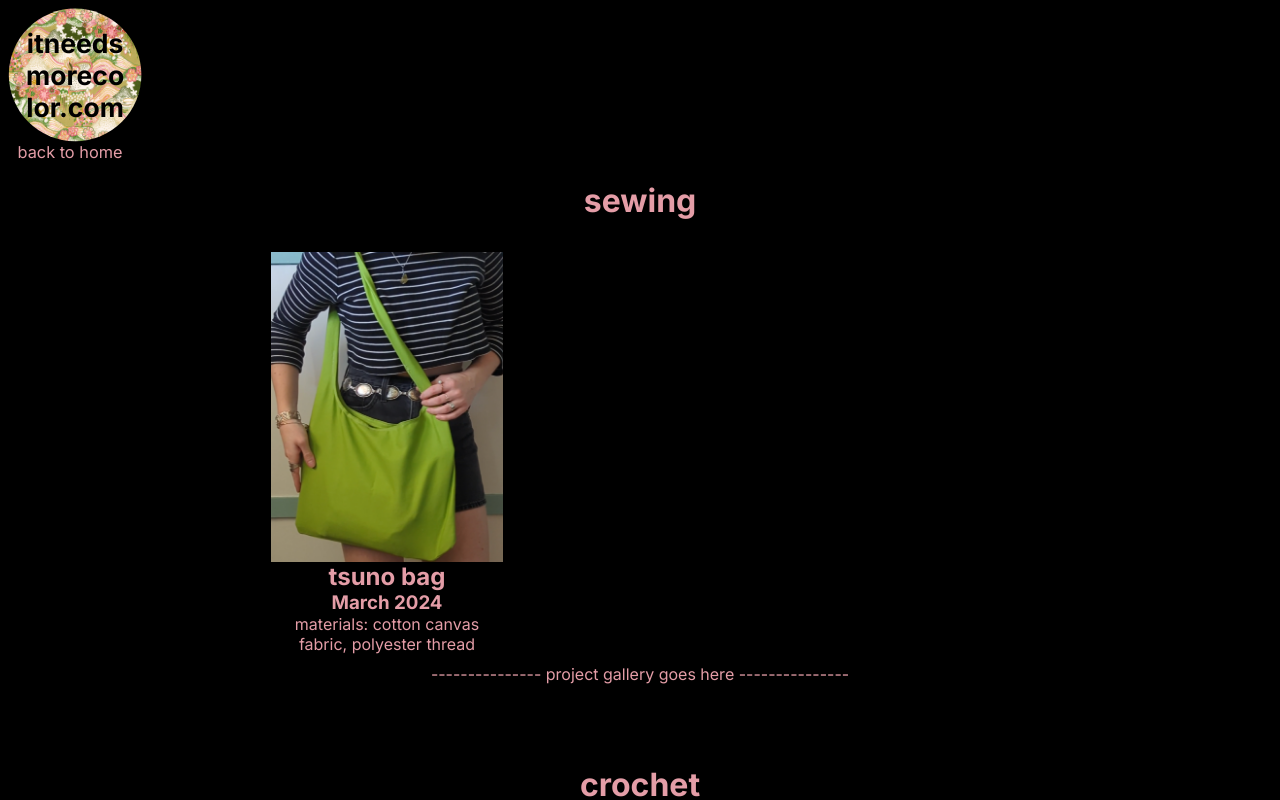
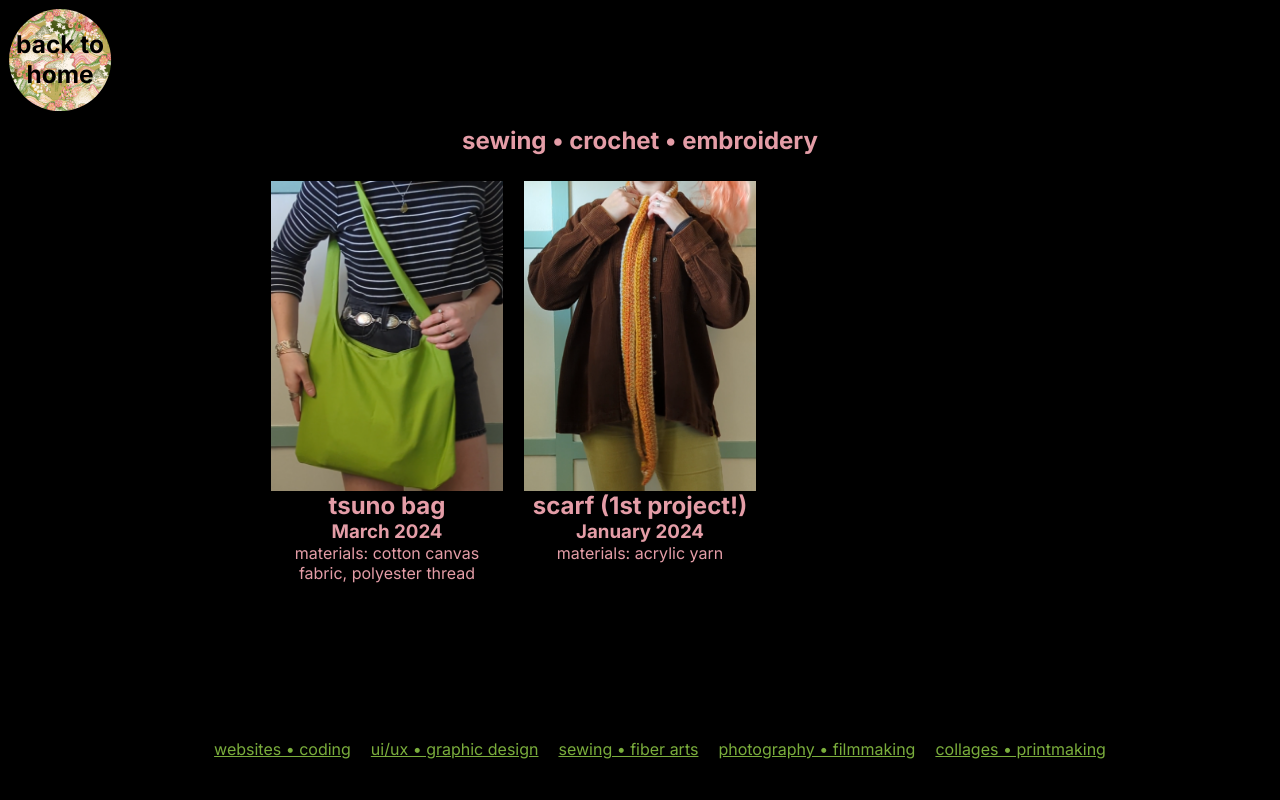
Before and after one commit to gracebmanning/itneedsmorecolor, a React (Create React App) app: page /sewing-fiberarts in a window 1280 px wide. Shown: the top 800 px of the page. Built offline with nearby package versions, Linux system fonts and the light colour scheme.

Commit message:
update project pages

```diff
--- a/src/components/Projects/ProjNavFooter.jsx
+++ b/src/components/Projects/ProjNavFooter.jsx
@@ -5,9 +5,8 @@ export function ProjNavbar() {
     <nav>
       <a className="proj-nav-link" href="/">
           <div className="proj-nav-circle">
-            <h1 id="proj-nav-title">itneedsmorecolor.com</h1>
+            <h1 id="proj-nav-title">back to home</h1>
           </div>
-          <p>back to home</p>
       </a>
     </nav>
   );
@@ -20,19 +19,19 @@ export function ProjFooter() {
         <li>
           <a href="/websites-coding">websites • coding</a>
         </li>
-        •
+
         <li>
           <a href="/uiux-graphicdesign">ui/ux • graphic design</a>
         </li>
-        •
+
         <li>
           <a href="/sewing-fiberarts">sewing • fiber arts</a>
         </li>
-        •
+
         <li>
           <a href="/photography-filmmaking">photography • filmmaking</a>
         </li>
-        •
+
         <li>
           <a href="/collages-printmaking">collages • printmaking</a>
         </li>
--- a/src/components/Projects/collages-printmaking.jsx
+++ b/src/components/Projects/collages-printmaking.jsx
@@ -5,10 +5,7 @@ function CollagesPrintmaking() {
     <div className="page-container">
         <ProjNavbar/>
         <div className="page-content">
-            <h1>collages</h1>
-            <p>--------------- project gallery goes here ---------------</p>
-            <br/><br/><br/>
-            <h1>printmaking</h1>
+            <h1 className="projectPageTitle">collages • printmaking</h1>
             <p>--------------- project gallery goes here ---------------</p>
         </div>
         <ProjFooter/>
--- a/src/components/Projects/photography-filmmaking.jsx
+++ b/src/components/Projects/photography-filmmaking.jsx
@@ -5,10 +5,7 @@ function PhotographyFilmmaking() {
     <div className="page-container">
         <ProjNavbar/>
         <div className="page-content">
-            <h1>photography</h1>
-            <p>--------------- project gallery goes here ---------------</p>
-            <br/><br/><br/>
-            <h1>filmmaking</h1>
+            <h1 className="projectPageTitle">photography • filmmaking</h1>
             <p>--------------- project gallery goes here ---------------</p>
         </div>
         <ProjFooter/>
--- a/src/components/Projects/projects.css
+++ b/src/components/Projects/projects.css
@@ -20,8 +20,8 @@
     margin-top: 10px;
     margin-left: 10px;
     border-radius: 50%;
-    width: 130px;
-    height: 130px;
+    width: 100px;
+    height: 100px;
     background-image: url('../../assets/images/daisychain.jpeg');
     background-size: contain;
     padding: 0px;
@@ -37,7 +37,7 @@
 #proj-nav-title{
     width: 100px;
     height: 100px;
-    font-size: 26px;
+    font-size: 24px;
     font-weight: 700;
     text-wrap: wrap;
     word-break: break-all;
@@ -46,6 +46,7 @@
 .proj-footer{
     text-align: center;
     margin-top: auto;
+    font-size: 16px;
 }
 
 .proj-footer-list{
@@ -66,9 +67,14 @@
     color: var(--accent-three);
 }
 
+.projectPageTitle{
+    font-size: 24px;
+}
+
 .projectGallery{
     height: fit-content;
     width: fit-content;
     display: grid;
     grid-template-columns: 1fr 1fr 1fr;
+    align-items: baseline;
 }
--- a/src/components/Projects/sewing-fiberarts.jsx
+++ b/src/components/Projects/sewing-fiberarts.jsx
@@ -2,7 +2,7 @@ import { ProjNavbar, ProjFooter } from './ProjNavFooter';
 import { crochetScarf1, tsunoBag } from '../../assets/images/project-images/project-images';
 import { ProjectTile } from './ProjectTile';
 
-const sewingProjects = [
+const fiberArtsProjects = [
   {
     title: "tsuno bag",
     date: "March 2024",
@@ -10,8 +10,6 @@ const sewingProjects = [
     image: tsunoBag,
     alt: "green tsuno bag"
   },
-]
-const crochetProjects = [
   {
     title: "scarf (1st project!)",
     date: "January 2024",
@@ -19,30 +17,19 @@ const crochetProjects = [
     image: crochetScarf1,
     alt: "skinny crochet scarf using colors of mustard, burnt orange, burgundy, and cream."
   },
-];
+]
 
 function SewingFiberArts() {
   return (
     <div className="page-container">
         <ProjNavbar/>
         <div className="page-content">
-            <h1>sewing</h1>
+            <h1 className="projectPageTitle">sewing • crochet • embroidery</h1>
             <div className="projectGallery">
-              {sewingProjects.map((proj, index) => (
+              {fiberArtsProjects.map((proj, index) => (
                   <ProjectTile key={index} project={proj} />
                 ))}
             </div>
-            <p>--------------- project gallery goes here ---------------</p>
-            <br/><br/><br/>
-            <h1>crochet</h1>
-            <div className="projectGallery">
-              {crochetProjects.map((proj, index) => (
-                  <ProjectTile key={index} project={proj} />
-                ))}
-            </div>
-            <br/><br/><br/>
-            <h1>embroidery</h1>
-            <p>--------------- project gallery goes here ---------------</p>
         </div>
         <ProjFooter/>
     </div>
--- a/src/components/Projects/uiux-graphicdesign.jsx
+++ b/src/components/Projects/uiux-graphicdesign.jsx
@@ -5,10 +5,7 @@ function UIUXGraphicDesign() {
     <div className="page-container">
         <ProjNavbar/>
         <div className="page-content">
-            <h1>UI/UX design</h1>
-            <p>--------------- project gallery goes here ---------------</p>
-            <br/><br/><br/>
-            <h1>graphic design</h1>
+            <h1 className="projectPageTitle">UI/UX design • graphic design</h1>
             <p>--------------- project gallery goes here ---------------</p>
         </div>
         <ProjFooter/>
--- a/src/components/Projects/websites-coding.jsx
+++ b/src/components/Projects/websites-coding.jsx
@@ -5,10 +5,7 @@ function WebsitesCoding() {
     <div className="page-container">
         <ProjNavbar/>
         <div className="page-content">
-            <h1>websites</h1>
-            <p>--------------- project gallery goes here ---------------</p>
-            <br/><br/><br/>
-            <h1>other coding projects</h1>
+            <h1 className="projectPageTitle">websites • other coding projects</h1>
             <p>--------------- project gallery goes here ---------------</p>
         </div>
         <ProjFooter/>
--- a/src/index.css
+++ b/src/index.css
@@ -3,6 +3,30 @@
   --accent-two: #366F75;
   --accent-three: #E49DA7;
   --accent-four: #F3F2D4;
+}
+
+/* width */
+::-webkit-scrollbar{
+  width: 1em;
+}
+
+/* track */
+::-webkit-scrollbar-track{
+  background: var(black);
+}
+
+/* handle */
+::-webkit-scrollbar-thumb{
+  background: var(--accent-three);
+  border-radius: 20px;
+  border: 3px solid var(--accent-three);
+}
+
+/* handle on hover */
+::-webkit-scrollbar-thumb:hover{
+  background: #C19298;
+  border: 3px solid #C19298;
+  cursor: pointer;
 }
 
 body {
```
